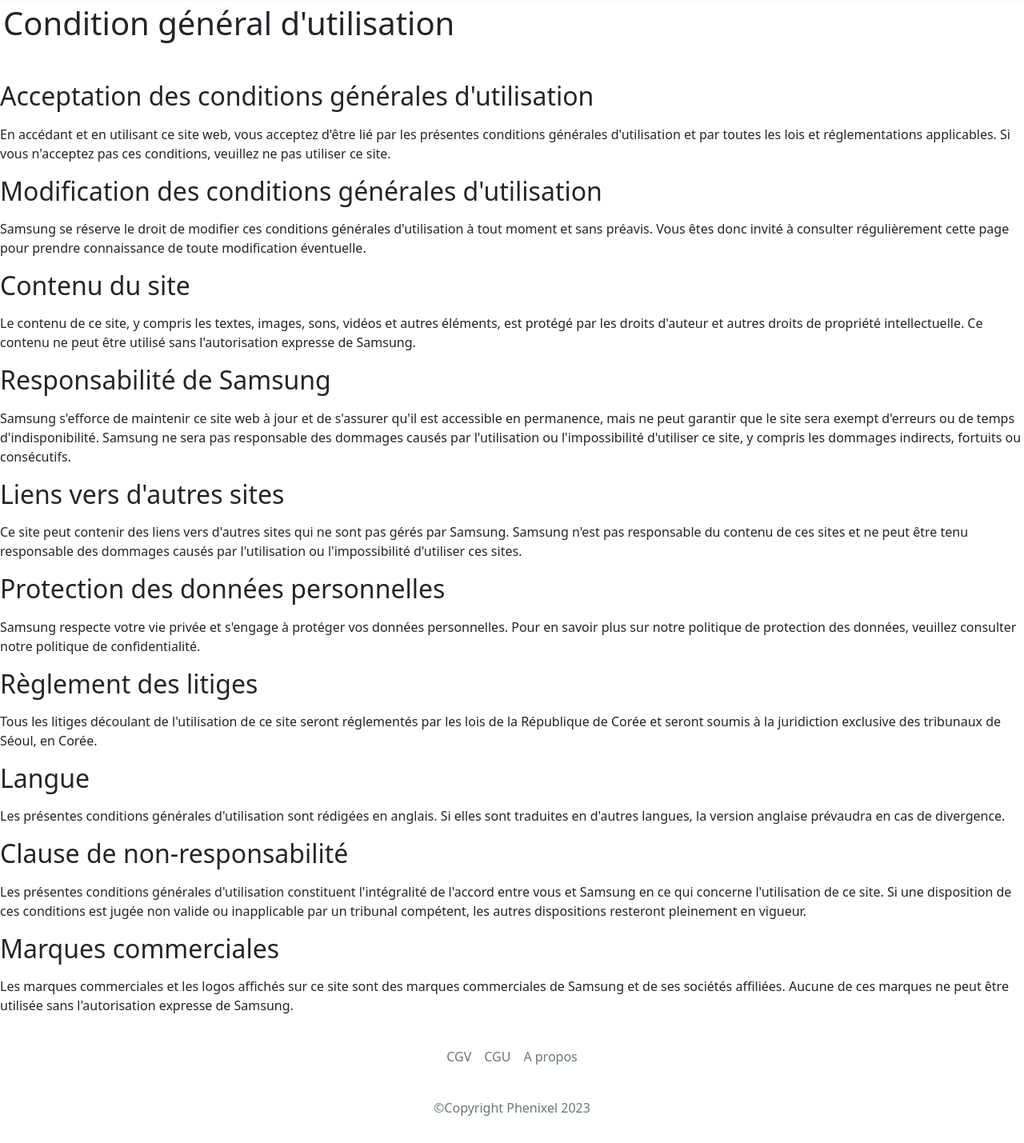
After one commit to Phenixel/E-commerce-mvc, a PHP site: the page made by views/main/cgu.php in a window 1280 px wide. The commit adds this page. Shown: the part 432-1861 px from the top of the page at 80% size. Run offline with PHP 8.4, Linux system fonts and the light colour scheme; the template is opened without the code that fills it, so the values that code supplies are empty; some libraries are stand-ins or nearby versions.

Commit message:
CGU & qq détails

```diff
--- a/controllers/Main.php
+++ b/controllers/Main.php
@@ -16,4 +16,7 @@
         $this->render('cgv');
     }
 
+    public function cgu(){
+        $this->render('cgu');
+    }
 }
--- a/views/layout/default.php
+++ b/views/layout/default.php
@@ -61,7 +61,7 @@
 <footer class="py-3 footer">
     <ul class="nav justify-content-center pb-3 mb-3">
         <li class="nav-item"><a href="<?= BASE_DIR ?>/main/cgv" class="nav-link px-2 text-muted">CGV</a></li>
-        <li class="nav-item"><a href="#" class="nav-link px-2 text-muted">CGU</a></li>
+        <li class="nav-item"><a href="<?= BASE_DIR ?>/main/cgu" class="nav-link px-2 text-muted">CGU</a></li>
         <li class="nav-item"><a href="#" class="nav-link px-2 text-muted">A propos</a></li>
     </ul>
     <p class="text-center text-muted">&copy;Copyright Phenixel <?php echo date("Y"); ?></p>
--- /dev/null
+++ b/views/main/cgu.php
@@ -0,0 +1,53 @@
+<div class="content-lecture">
+    <h1 class="h1 m-1 mb-5">Condition général d'utilisation</h1>
+
+    <div class="content-txt-paragraphe">
+        <h2 class="h2 mb-3">Acceptation des conditions générales d'utilisation</h2>
+        <p>En accédant et en utilisant ce site web, vous acceptez d'être lié par les présentes conditions générales d'utilisation et par toutes les lois et réglementations applicables. Si vous n'acceptez pas ces conditions, veuillez ne pas utiliser ce site.</p>
+    </div>
+
+    <div class="content-txt-paragraphe">
+        <h2 class="h2 mb-3">Modification des conditions générales d'utilisation</h2>
+        <p>Samsung se réserve le droit de modifier ces conditions générales d'utilisation à tout moment et sans préavis. Vous êtes donc invité à consulter régulièrement cette page pour prendre connaissance de toute modification éventuelle.</p>
+    </div>
+
+    <div class="content-txt-paragraphe">
+        <h2 class="h2 mb-3">Contenu du site</h2>
+        <p>Le contenu de ce site, y compris les textes, images, sons, vidéos et autres éléments, est protégé par les droits d'auteur et autres droits de propriété intellectuelle. Ce contenu ne peut être utilisé sans l'autorisation expresse de Samsung.</p>
+    </div>
+
+    <div class="content-txt-paragraphe">
+        <h2 class="h2 mb-3">Responsabilité de Samsung</h2>
+        <p>Samsung s'efforce de maintenir ce site web à jour et de s'assurer qu'il est accessible en permanence, mais ne peut garantir que le site sera exempt d'erreurs ou de temps d'indisponibilité. Samsung ne sera pas responsable des dommages causés par l'utilisation ou l'impossibilité d'utiliser ce site, y compris les dommages indirects, fortuits ou consécutifs.</p>
+    </div>
+
+    <div class="content-txt-paragraphe">
+        <h2 class="h2 mb-3">Liens vers d'autres sites</h2>
+        <p>Ce site peut contenir des liens vers d'autres sites qui ne sont pas gérés par Samsung. Samsung n'est pas responsable du contenu de ces sites et ne peut être tenu responsable des dommages causés par l'utilisation ou l'impossibilité d'utiliser ces sites.</p>
+    </div>
+
+    <div class="content-txt-paragraphe">
+        <h2 class="h2 mb-3">Protection des données personnelles</h2>
+        <p>Samsung respecte votre vie privée et s'engage à protéger vos données personnelles. Pour en savoir plus sur notre politique de protection des données, veuillez consulter notre politique de confidentialité.</p>
+    </div>
+
+    <div class="content-txt-paragraphe">
+        <h2 class="h2 mb-3">Règlement des litiges</h2>
+        <p>Tous les litiges découlant de l'utilisation de ce site seront réglementés par les lois de la République de Corée et seront soumis à la juridiction exclusive des tribunaux de Séoul, en Corée.</p>
+    </div>
+
+    <div class="content-txt-paragraphe">
+        <h2 class="h2 mb-3">Langue</h2>
+        <p>Les présentes conditions générales d'utilisation sont rédigées en anglais. Si elles sont traduites en d'autres langues, la version anglaise prévaudra en cas de divergence.</p>
+    </div>
+
+    <div class="content-txt-paragraphe">
+        <h2 class="h2 mb-3">Clause de non-responsabilité</h2>
+        <p>Les présentes conditions générales d'utilisation constituent l'intégralité de l'accord entre vous et Samsung en ce qui concerne l'utilisation de ce site. Si une disposition de ces conditions est jugée non valide ou inapplicable par un tribunal compétent, les autres dispositions resteront pleinement en vigueur.</p>
+    </div>
+
+    <div class="content-txt-paragraphe">
+        <h2 class="h2 mb-3">Marques commerciales</h2>
+        <p>Les marques commerciales et les logos affichés sur ce site sont des marques commerciales de Samsung et de ses sociétés affiliées. Aucune de ces marques ne peut être utilisée sans l'autorisation expresse de Samsung.</p>
+    </div>
+</div>
--- a/views/paniers/index.php
+++ b/views/paniers/index.php
@@ -49,7 +49,7 @@
 </main>
 
 <!-- Confirmation -->
-<div class="modal fade" id="idConfirmDelete" tabindex="-1" aria-labelledby="confirmDelete" aria-hidden="true">
+<div class="modal fade" data-bs-backdrop="static" data-bs-keyboard="false" id="idConfirmDelete" tabindex="-1" aria-labelledby="confirmDelete" aria-hidden="true">
     <div class="modal-dialog modal-dialog-centered">
         <div class="modal-content">
             <div class="modal-header">
```
Also changed, not shown: views/main/index.php (+6 -1 lines), 3 other files.
